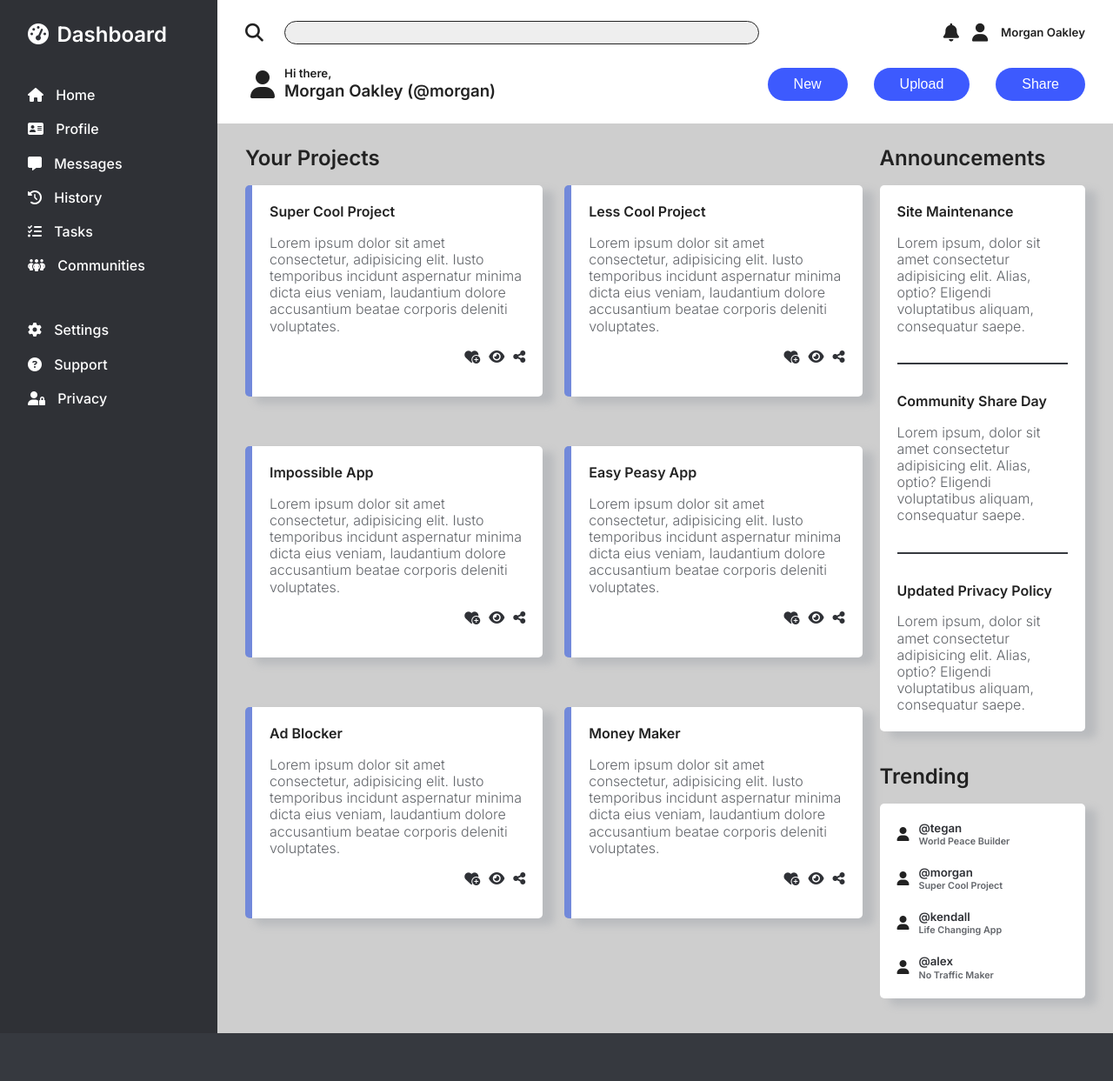
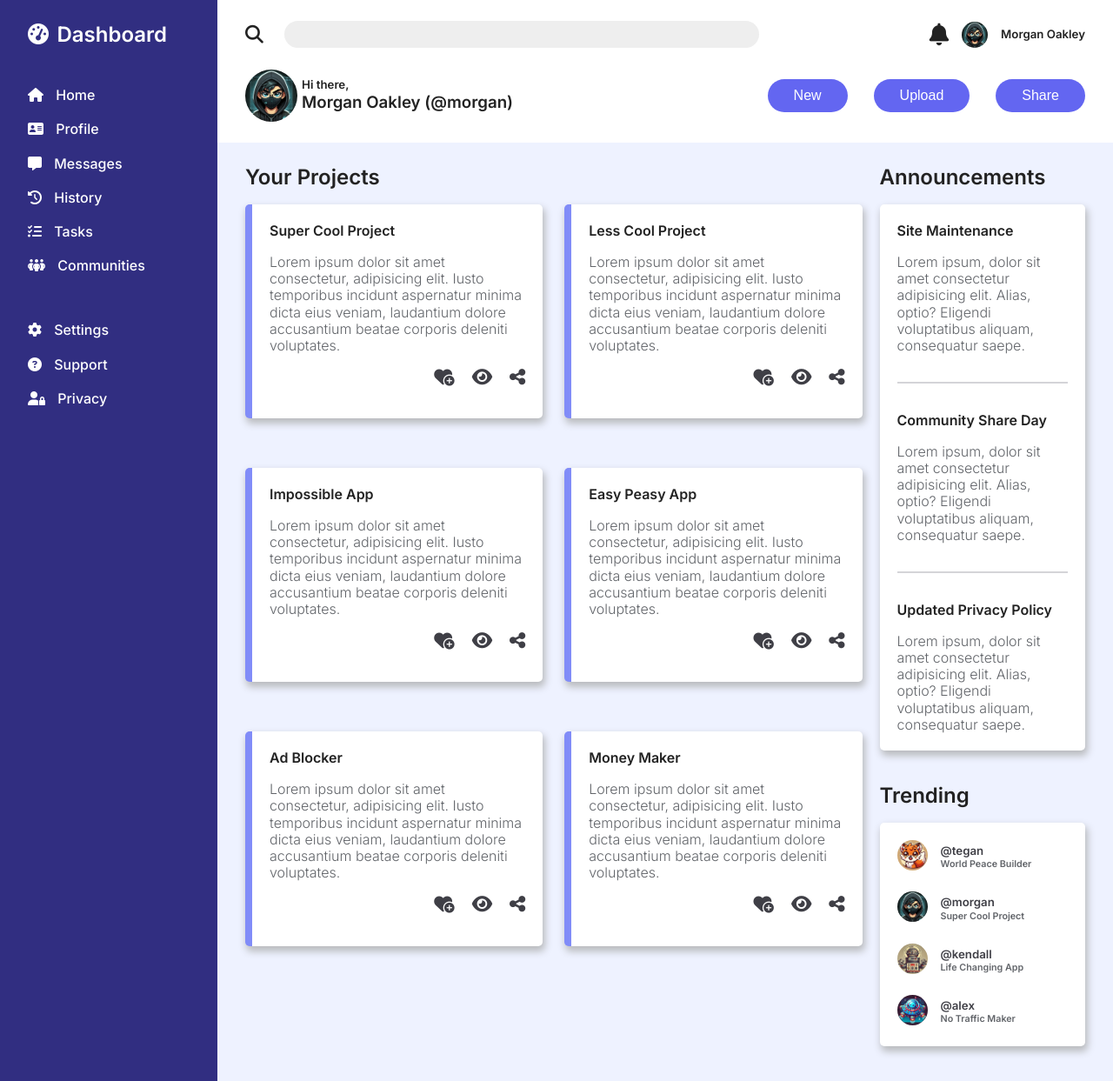
Before and after one commit to sjdumas/admin-dashboard, a plain HTML site: page index.html in a window 1280 px wide. Shown: the whole page at 87% size. Before the commit the page ends 1188 px from the top, so only its background shows below. Drawn offline with Linux system fonts and the light colour scheme.

Commit message:
Add image avatars, fix styling, and update README

```diff
--- a/assets/css/style.css
+++ b/assets/css/style.css
@@ -8,22 +8,23 @@
 	--secondary-font-color: #b9bbbe;
 	--dark-font-color: #222222;
 	--dashboard-bg-color: #ffffff;
-	--sidebar-bg-color: #2f3136;
+	--sidebar-bg-color: #312e81;
 	--sidebar-color: #ffffff;
 	--sidebar-link-color: #ffffff;
-	--main-bg-color: #cecece;
+	--main-bg-color: #eef2ff;
 	--project-card-bg-color: #ffffff;
-	--project-card-border-color: #7289da;
+	--project-card-border-color: #818cf8;
 	--project-card-heading-color: #222222;
 	--project-card-font-color: #62656a;
-	--announcement-card-border-color: #36393f;
-	--item-shadow: 12px 7px 10px 1px #b9bbbe;
-	--user-actions-link-color: #2f3136;
-	--input-border-color: #222222;
+	--announcement-card-border-color: #d4d4d8;
+	--item-shadow: 2px 5px 8px 1px #b9bbbe;
+	--user-actions-link-color: #3f3f46;
+	--user-actions-link-hover-color: #4f46e5;
 	--input-bg-color: #eeeeee;
+	--input-bg-focus-color: #e6e6e6;
 	--button-color: #ffffff;
-	--button-bg-color: #3d5afe;
-	--button-bg-hover-color: #303f9f;
+	--button-bg-color: #6366f1;
+	--button-bg-hover-color: #4f46e5;
 }
 
 * {
@@ -61,10 +62,15 @@ a:hover {
 }
 
 input {
-	border: 1px solid var(--input-border-color);
+	border: 0;
 	background-color: var(--input-bg-color);
 	border-radius: 50px;
-	padding: 5px 15px;
+	padding: 8px 15px;
+}
+
+input:focus-visible {
+	outline: 0;
+	background-color: var(--input-bg-focus-color);
 }
 
 button {
@@ -194,8 +200,17 @@ a.menu-link {
 	padding-bottom: 25px;
 }
 
+.user-avatar {
+	width: 30px;
+	height: 30px;
+	border-radius: 50px;
+}
+
+.user-info-section > i {
+	font-size: 1.6rem;
+}
+
 .search-section > i,
-.user-info-section > i,
 .user-greeting > i {
 	font-size: 1.3rem;
 }
@@ -215,7 +230,7 @@ a.menu-link {
 	display: grid;
 	grid-template-columns: 40px 1fr;
 	grid-template-rows: 1fr;
-	gap: 5px;
+	gap: 25px;
 	justify-content: start;
 	align-items: center;
 	justify-items: start;
@@ -226,6 +241,12 @@ a.menu-link {
 	grid-row: 1 / 2;
 	margin: 0 auto;
 	font-size: 2rem;
+}
+
+.user-greeting > img.user-avatar {
+	width: 60px;
+	height: 60px;
+	border-radius: 50px;
 }
 
 .greeting-text {
@@ -279,16 +300,21 @@ h4.announcement-heading,
 	padding: 1rem 0;
 	display: flex;
 	justify-content: end;
-	gap: 10px;
+	gap: 20px;
 }
 
-.user-actions > i {
+.user-actions > a > i {
 	font-size: 1.3rem;
 }
 
 .user-actions > a,
 .user-info > a {
 	color: var(--user-actions-link-color);
+}
+
+.user-actions > a:hover,
+.user-info > a:hover {
+	color: var(--user-actions-link-hover-color);
 }
 
 .announcements {
@@ -341,11 +367,18 @@ h4.announcement-heading,
 	grid-template-columns: 25px 4fr;
 	grid-template-rows: 1fr 1fr;
 	align-items: center;
+	gap: 25px;
 }
 
 .user-icon {
 	grid-column: 1 / 3;
 	grid-row: 1 / 3;
+}
+
+.user-icon > img.user-avatar {
+	width: 35px;
+	height: 35px;
+	border-radius: 50px;
 }
 
 .user-info {
--- a/index.html
+++ b/index.html
@@ -86,11 +86,11 @@
                 </div>
                 <div class="user-info-section">
                     <i class="fa-solid fa-bell"></i>
-                    <i class="fa-solid fa-user"></i>
+                    <img src="./assets/images/avatar-1.png" alt="Morgan Avatar" class="user-avatar">
                     <h5>Morgan Oakley</h5>
                 </div>
                 <div class="user-greeting">
-                    <i class="fa-solid fa-user"></i>
+                    <img src="./assets/images/avatar-1.png" alt="Morgan Avatar" class="user-avatar">
                     <div class="greeting-text">
                         <h5>Hi there,</h5>
                         <h3>Morgan Oakley (@morgan)</h3>
@@ -217,7 +217,7 @@
                         <div class="trending-users">
                             <div class="user">
                                 <div class="user-icon">
-                                    <i class="fa-solid fa-user"></i>
+                                    <img src="./assets/images/avatar-3.png" alt="Tegan User Avatar" class="user-avatar">
                                 </div>
                                 <div class="user-info">
                                     <a href="#">
@@ -228,7 +228,7 @@
                             </div>
                             <div class="user">
                                 <div class="user-icon">
-                                    <i class="fa-solid fa-user"></i>
+                                    <img src="./assets/images/avatar-1.png" alt="Morgan User Avatar" class="user-avatar">
                                 </div>
                                 <div class="user-info">
                                     <a href="#">
@@ -239,7 +239,7 @@
                             </div>
                             <div class="user">
                                 <div class="user-icon">
-                                    <i class="fa-solid fa-user"></i>
+                                    <img src="./assets/images/avatar-2.png" alt="Kendall User Avatar" class="user-avatar">
                                 </div>
                                 <div class="user-info">
                                     <a href="#">
@@ -250,7 +250,7 @@
                             </div>
                             <div class="user">
                                 <div class="user-icon">
-                                    <i class="fa-solid fa-user"></i>
+                                    <img src="./assets/images/avatar-4.png" alt="Alex User Avatar" class="user-avatar">
                                 </div>
                                 <div class="user-info">
                                     <a href="#">
```
Also changed, not shown: assets/images/avatar-1.png (added), assets/images/avatar-2.png (added), assets/images/avatar-3.png (added), assets/images/avatar-4.png (added), 1 other file.
